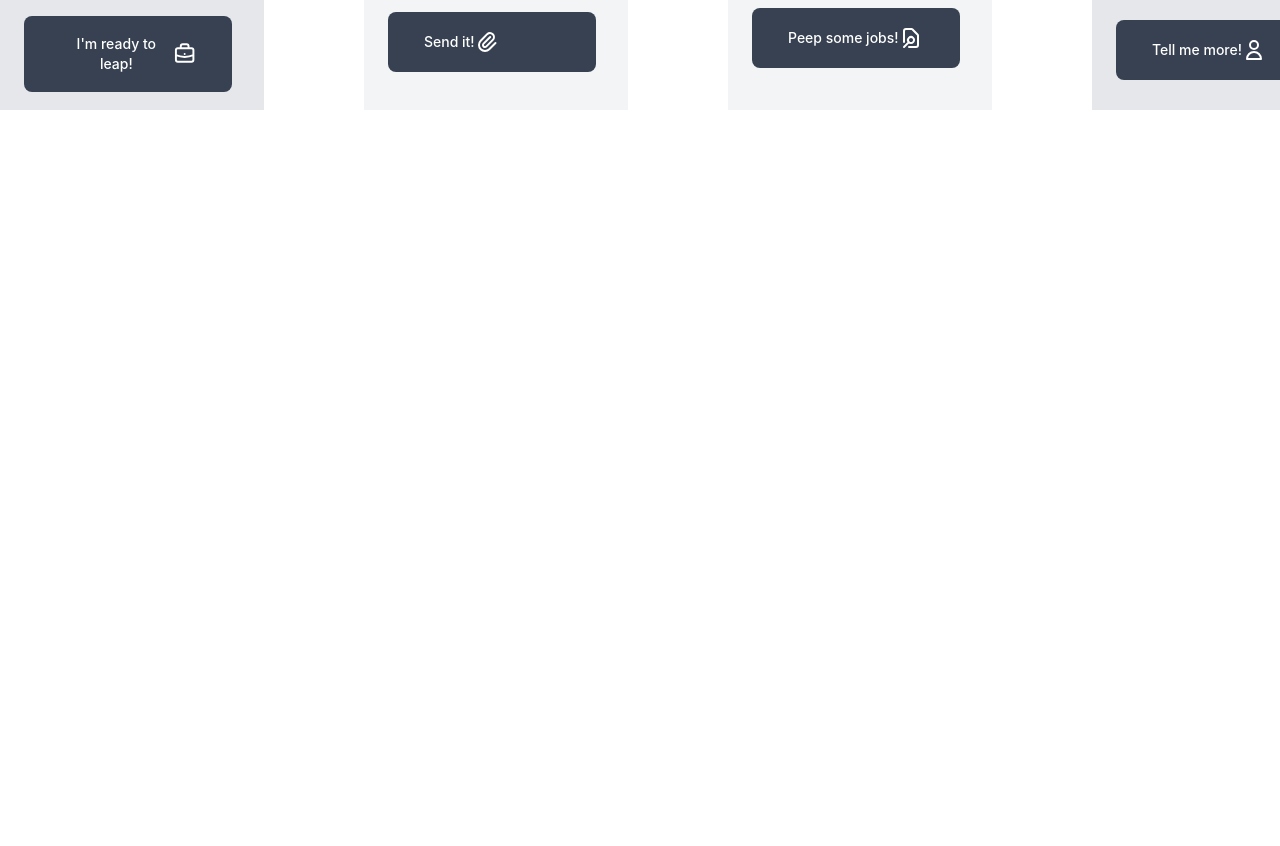
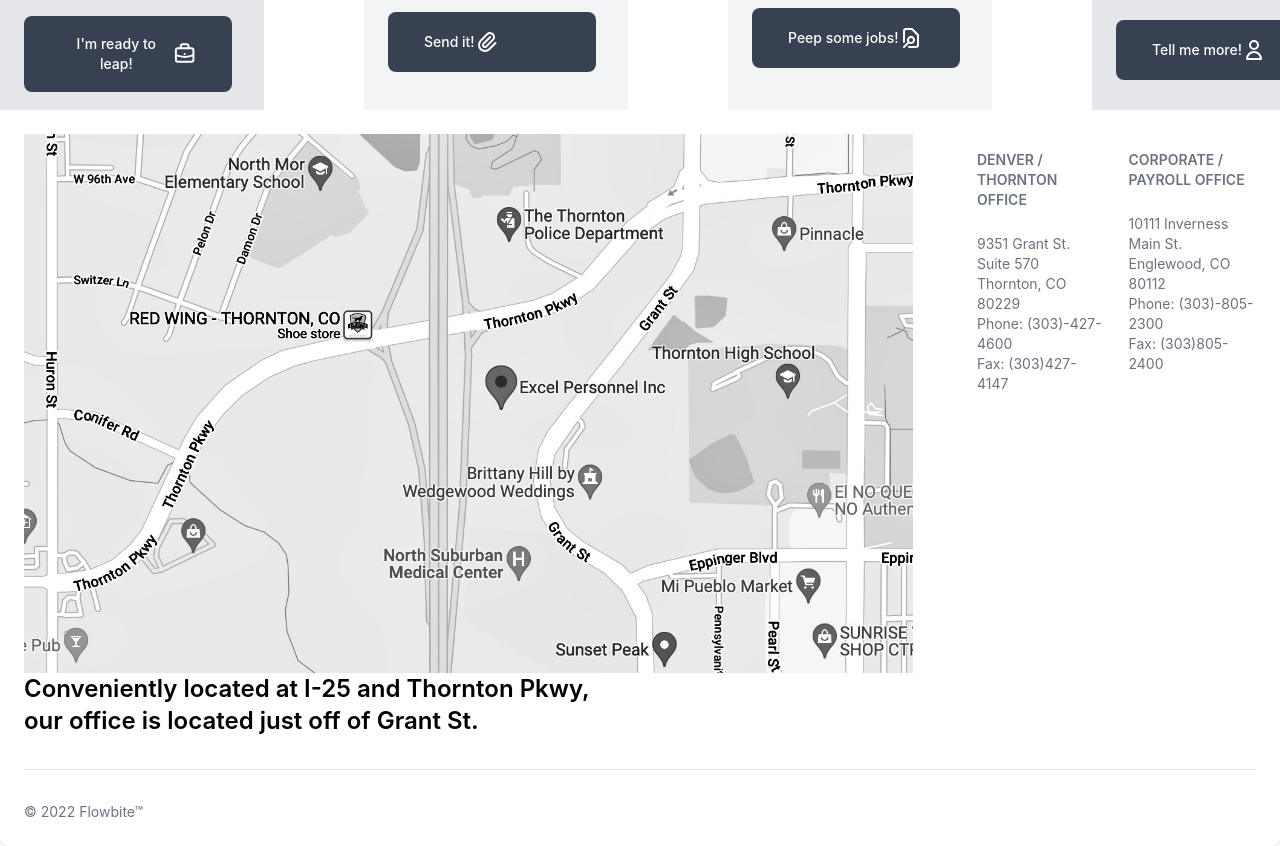
Before and after one commit to nessakodo/interproz-employment-website, a React (Create React App) app in the folder client/: page / in a window 1280 px wide. Shown: the part 2332-3178 px from the top of the page. Before the commit the page ends 2442 px from the top, so only its background shows below. Built offline with nearby package versions, Linux system fonts and the light colour scheme; no server answers.

Commit message:
footer beggining

```diff
--- a/client/src/components/Home.js
+++ b/client/src/components/Home.js
@@ -2,7 +2,7 @@ import React from 'react';
 import { useHistory } from 'react-router-dom'
 
 
-import { Card, Button } from 'flowbite-react';
+import { Card, Button, Footer } from 'flowbite-react';
 import wholefoods from '../assets/logos/wholefoods.png';
 import ball from '../assets/logos/ball.png';
 import fresca from '../assets/logos/fresca.png';
@@ -26,6 +26,7 @@ import sund from '../assets/logos/sund.png';
 import tms from '../assets/logos/tms.png';
 import trelle from '../assets/logos/trelle.png';
 import uec from '../assets/logos/uec.png';
+import map_footer from '../assets/map_footer.jpeg';
 
 
 export default function Home () {
@@ -193,7 +194,39 @@ export default function Home () {
                 </div>
         </div>
 
+        <Footer container={true}>
+            <div className="w-full">
+                <div className="grid w-full justify-between sm:flex sm:justify-between md:flex md:grid-cols-1">
+                <div>
+                <img src={map_footer} class="mr-3 h-max pr-16" alt="Flowbite Logo" />
+                <span class="self-center text-2xl font-semibold whitespace-nowrap dark:text-white">Conveniently located at I-25 and Thornton Pkwy, <br />our office is located just off of Grant St.</span>
+                </div>
+                    <div className="grid grid-cols-2 gap-8 sm:mt-4 sm:gap-6">
+                        <div>
+                        <Footer.Title title="Denver / Thornton Office" />
+                        <Footer.LinkGroup col={true}>
+                            9351 Grant St.<br />Suite 570<br />Thornton, CO 80229<br />Phone: (303)-427-4600<br /> Fax: (303)427-4147
+                        </Footer.LinkGroup>
+                        </div>
+                        <div>
+                        <Footer.Title title="Corporate / Payroll Office" />
+                        <Footer.LinkGroup col={true}>
+                            10111 Inverness Main St.<br />Englewood, CO 80112<br />Phone: (303)-805-2300<br /> Fax: (303)805-2400
+                        </Footer.LinkGroup>
+                        </div>
 
+                    </div>
+                </div>
+                <Footer.Divider />
+                    <div className="w-full sm:flex sm:items-center sm:justify-between">
+                    <Footer.Copyright
+                        href="#"
+                        by="Flowbite™"
+                        year={2022}/>
+
+                </div>
+            </div>
+        </Footer>
 
 
 
```
Also changed, not shown: client/src/assets/map_footer.jpeg (added).
